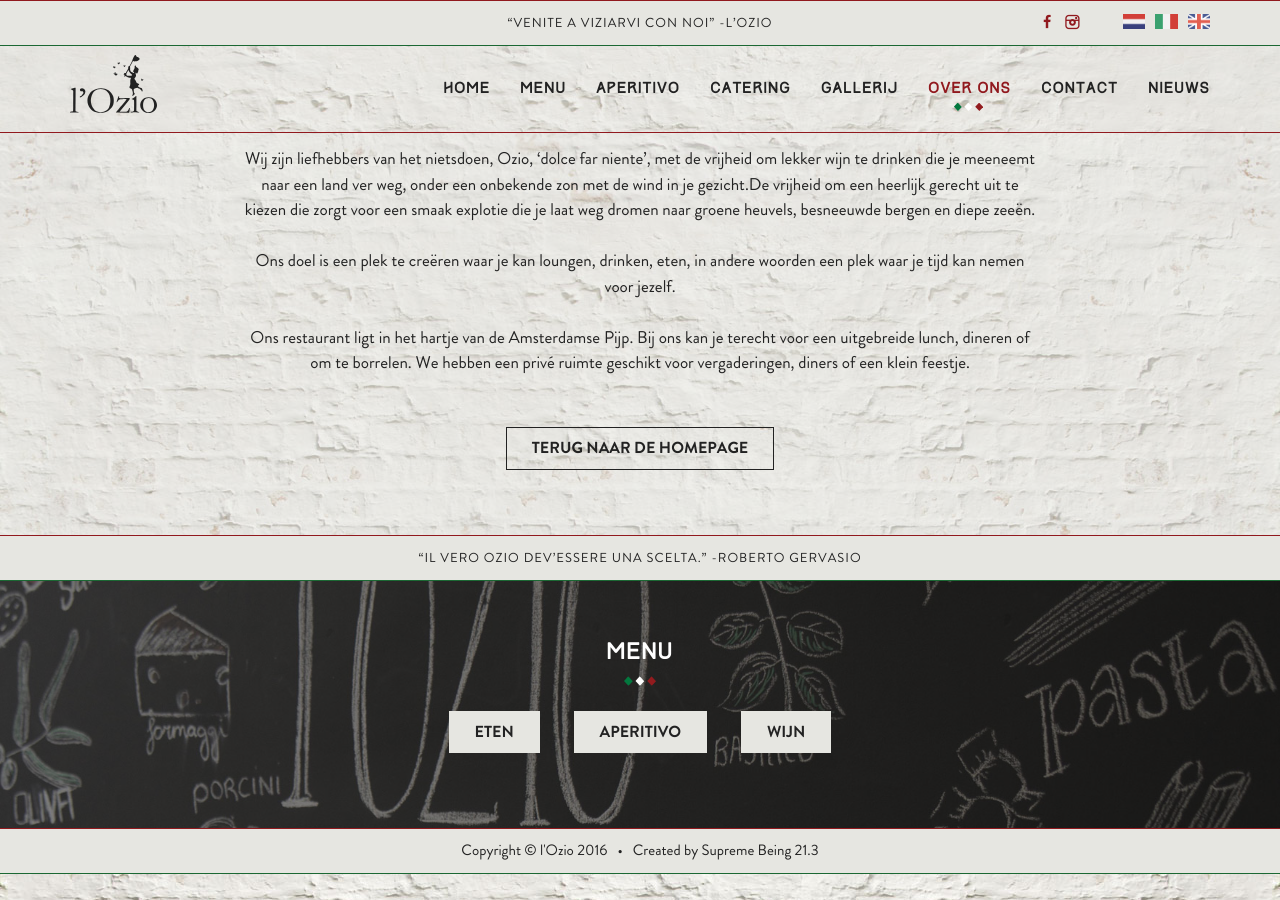
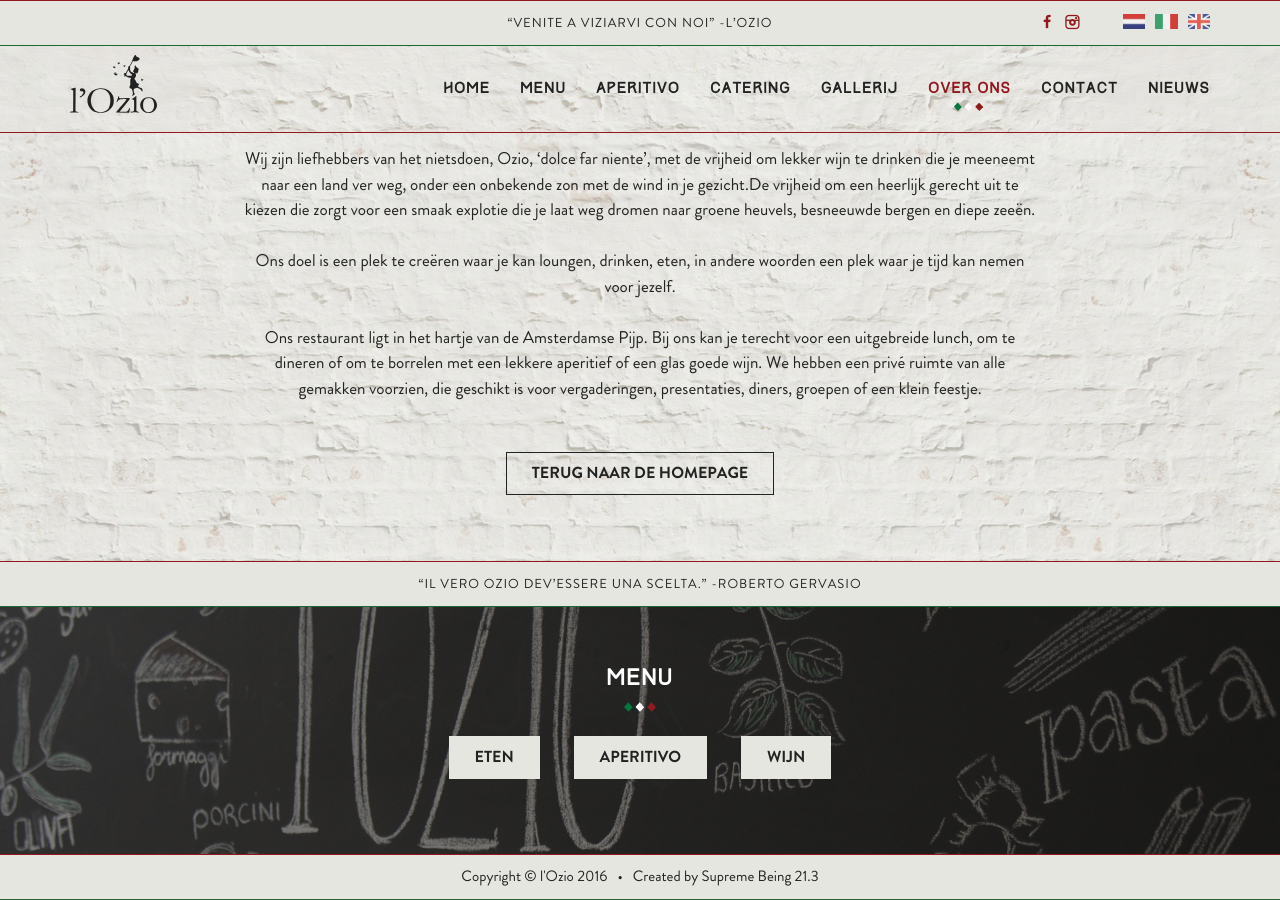
Before and after one commit to jhvanderschee/lozio_nl, a Jekyll site: the page built from about/index.md, in a window 1280 px wide and 900 px high, scrolled down 610 px. Built offline with Jekyll 4.4.1, drawn with Linux system fonts in a browser that asks for light colours.

Commit message:
Updated '/about/index.md' via CloudCannon

```diff
--- a/about/index.md
+++ b/about/index.md
@@ -11,4 +11,4 @@ Wij zijn liefhebbers van het nietsdoen, Ozio, ‘dolce far niente’, met de vri
 
 Ons doel is een plek te cre&euml;ren waar je kan loungen, drinken, eten, in andere woorden een plek waar je tijd kan nemen voor jezelf.
 
-Ons restaurant ligt in het hartje van de Amsterdamse Pijp. Bij ons kan je terecht voor een uitgebreide lunch, dineren of om te borrelen. We hebben een priv&eacute; ruimte geschikt voor vergaderingen, diners of een klein feestje.
+Ons restaurant ligt in het hartje van de Amsterdamse Pijp. Bij ons kan je terecht voor een uitgebreide lunch, om te dineren of om te borrelen met een lekkere aperitief of een glas goede wijn. We hebben een priv&eacute; ruimte van alle gemakken voorzien, die geschikt is voor vergaderingen, presentaties, diners, groepen of een klein feestje.
```
